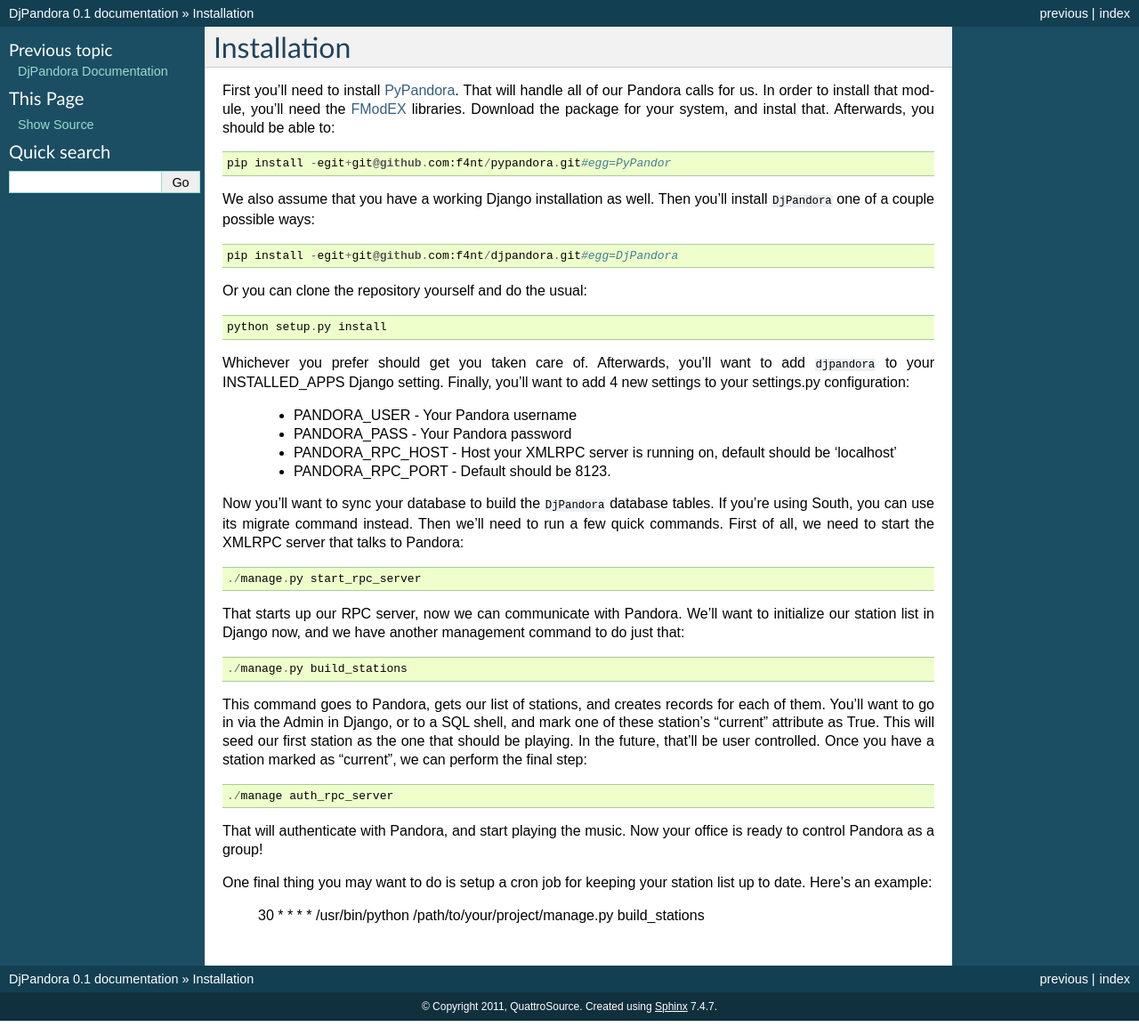
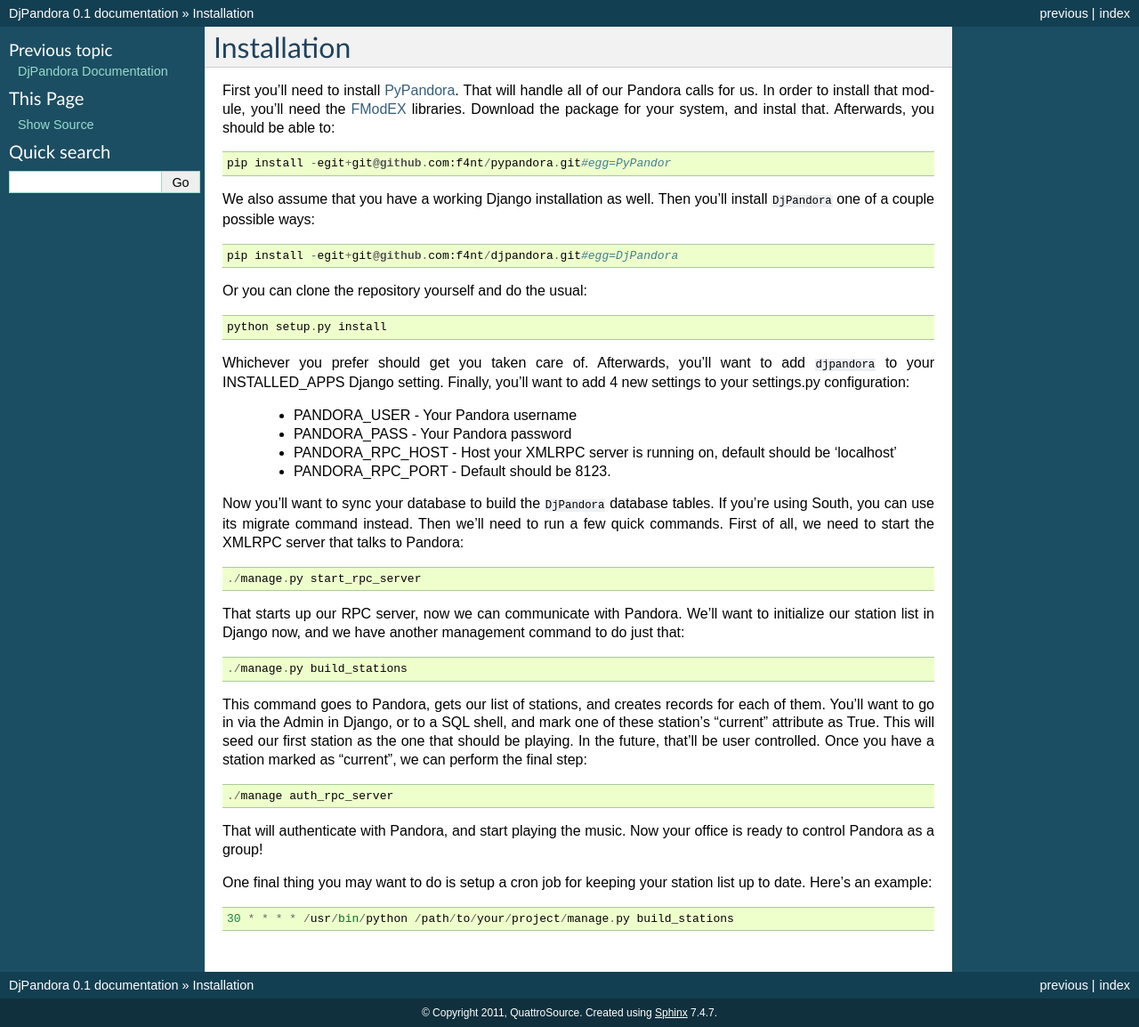
Before and after one commit to rogersmark/djpandora, a Sphinx documentation site: the page built from docs/source/install.rst, in a window 1280 px wide. Shown: the whole page at 89% size. Built offline with Sphinx 7.4.7, drawn with Linux system fonts in a browser that asks for light colours; pages that are not in the unit, such as notebooks, are missing from menus.

Commit message:
formatting issue in the docs fixed

```diff
--- a/docs/source/install.rst
+++ b/docs/source/install.rst
@@ -34,6 +34,6 @@
 
 That will authenticate with Pandora, and start playing the music. Now your office is ready to control Pandora as a group!
 
-One final thing you may want to do is setup a cron job for keeping your station list up to date. Here's an example:
+One final thing you may want to do is setup a cron job for keeping your station list up to date. Here's an example::
 
     30 * * * * /usr/bin/python /path/to/your/project/manage.py build_stations
```
